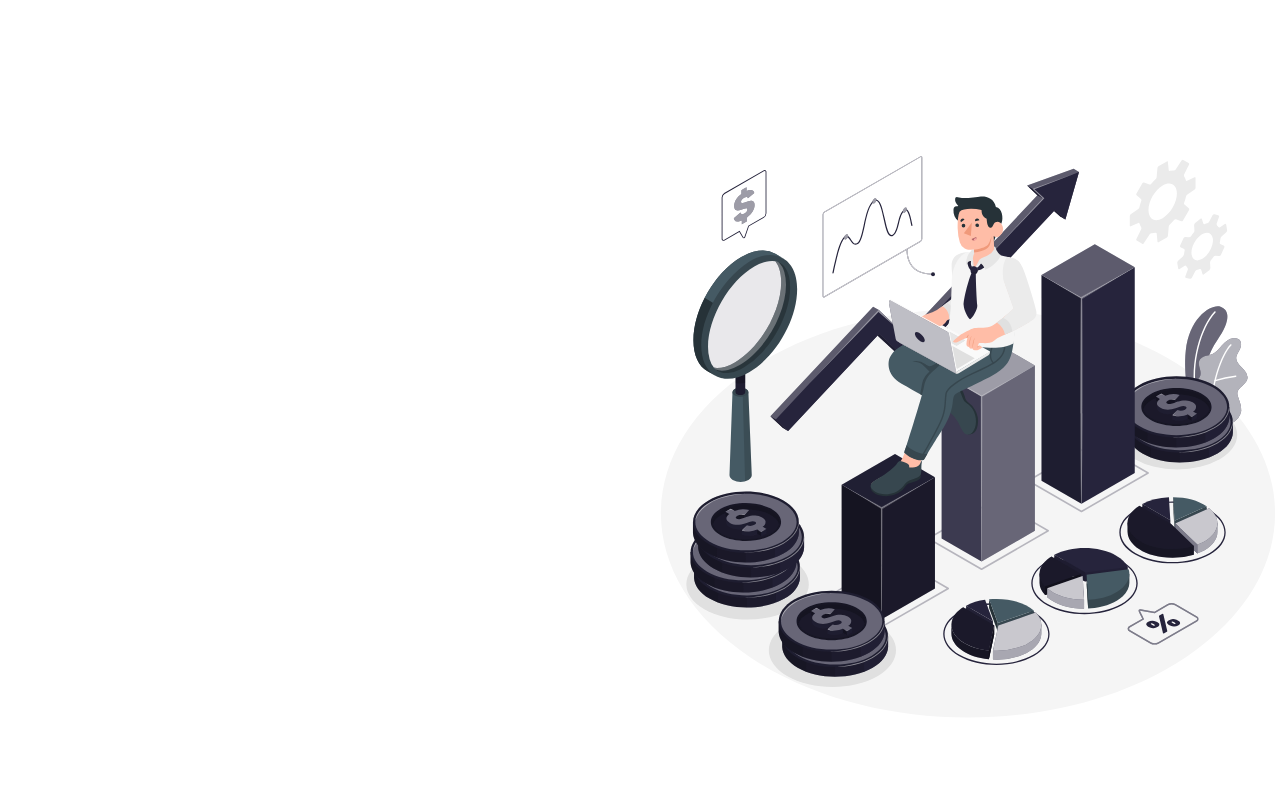
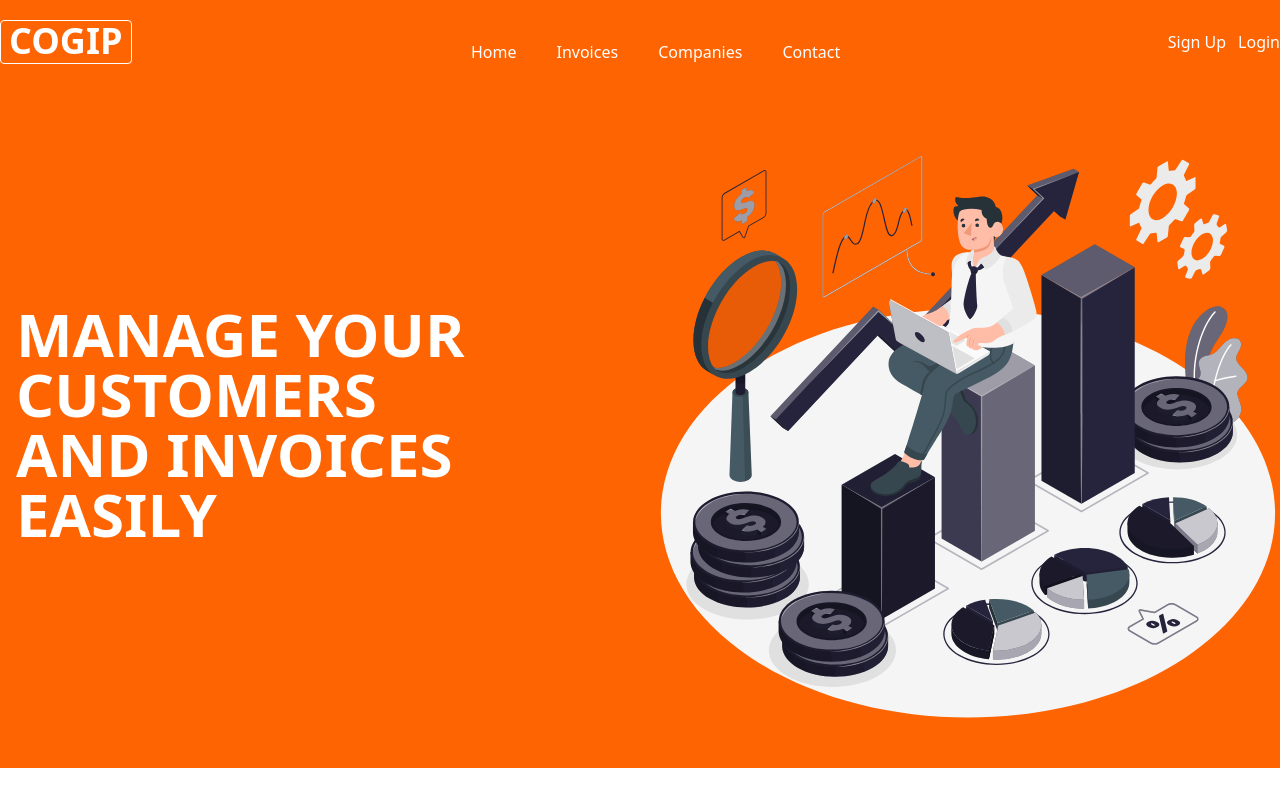
Before and after one commit to Tess-mltx/Cogip, a PHP site: page /View/Includes/header.php in a window 1280 px wide. Run offline with PHP 8.4, Linux system fonts and the light colour scheme; style sheets or scripts are compiled from the project's sources.

Commit message:
UPDATE -> huseyin

```diff
--- a/View/Includes/header.php
+++ b/View/Includes/header.php
@@ -9,7 +9,7 @@
 <body>
 
 <!-- Barre de navigation -->
-<nav class="bg-#FE6402-600 text-white py-4">
+<nav class="bg-primary-color-orange text-white py-4">
     <div class="container mx-auto flex justify-between items-left">
         <!-- Première division pour le premier onglet -->
         <div class="border border-white rounded px-2 mt-1">
@@ -33,7 +33,7 @@
 </nav>
 
 <!-- Section sous la barre de navigation -->
-<section class="bg-#FE6402-600 py-8 flex items-center">
+<section class="bg-primary-color-orange py-8 flex items-center">
     <div class="container mx-auto flex items-center justify-between">
         <!-- Texte à gauche -->
         <div class="text-left text-white flex-1 px-4">
```
